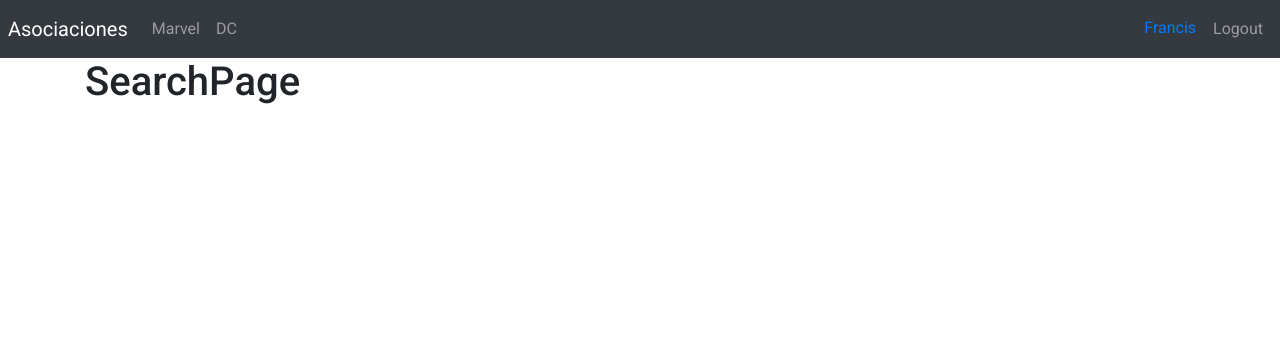
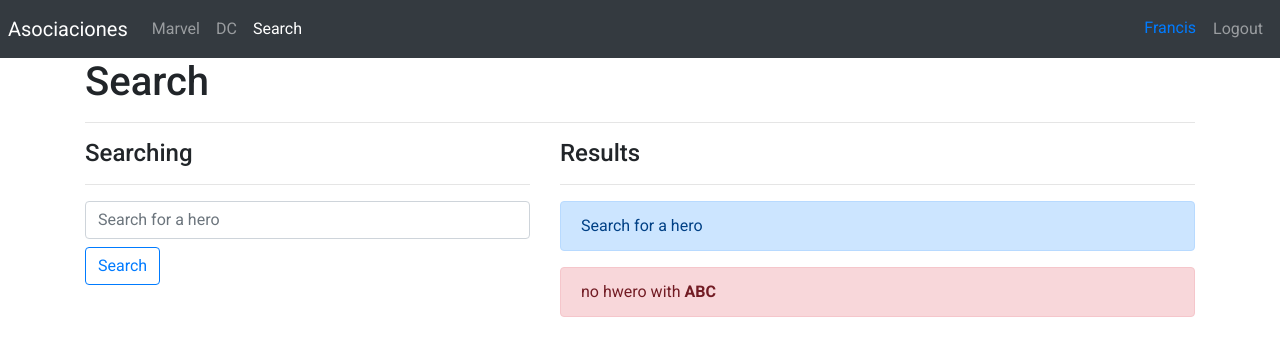
Before and after one commit to FrancisHenriquez/Heroes-APP, a React (Vite) app: page /Search in a window 1280 px wide. Shown: the top 356 px of the page. Built offline with nearby package versions, Linux system fonts and the light colour scheme.

Commit message:
diseno pantalla de busqueda

```diff
--- a/src/UI/components/Navbar.jsx
+++ b/src/UI/components/Navbar.jsx
@@ -40,6 +40,13 @@
                     >
                         DC
                     </NavLink>
+
+                    <NavLink
+                        className={({ isActive}) => `nav-item nav-link ${isActive ? 'active': '' }`}
+                        to="/search"
+                    >
+                        Search
+                    </NavLink>
                 </div>
             </div>
 
@@ -50,7 +57,7 @@
                    </span>
                    <button
                    className='nav-item nav-link btn'
-                   onClick={onLogout}
+                   onClick={ onLogout }
                    >Logout</button>
                 </ul>
             </div>
--- a/src/heroes/pages/HeroPage.jsx
+++ b/src/heroes/pages/HeroPage.jsx
@@ -18,7 +18,7 @@
       return  <Navigate to='/marvel' />
   }
   return (
-   <div className="row mt-5 animate__animated animate__fadeInLeft">
+   <div className="row mt-5 animate__animated animate__fadeIn">
     <div className="col-4">
       <img src={ `/assets/heroes/${ id }.jpg` }
       alt={ hero.superhero }
--- a/src/heroes/pages/SearchPage.jsx
+++ b/src/heroes/pages/SearchPage.jsx
@@ -1,7 +1,40 @@
+import { HeroCard } from "../components/HeroCard"
 
 
 export const SearchPage = () => {
   return (
-    <h1>SearchPage</h1>
+   <>
+   <h1>Search</h1>
+   <hr />
+<div className="row">
+<div className="col-5">
+   <h4>Searching</h4>
+   <hr />
+   <form >
+    <input type="text" placeholder="Search for a hero" className="form-control" name="searchText" autoComplete="off" />
+      <button className="btn btn-outline-primary mt-2">
+        Search
+      </button>
+
+   </form>
+   </div>
+
+   <div className="col-7">
+    <h4>Results</h4>
+    <hr />
+
+    <div className="alert alert-primary">
+      Search for a hero
+    </div>
+    <div className="alert alert-danger">
+      no hwero with <b> ABC </b>
+    </div>
+    {/* <HeroCard /> */}
+
+   </div>
+
+</div>
+
+   </>
   )
 }
```
